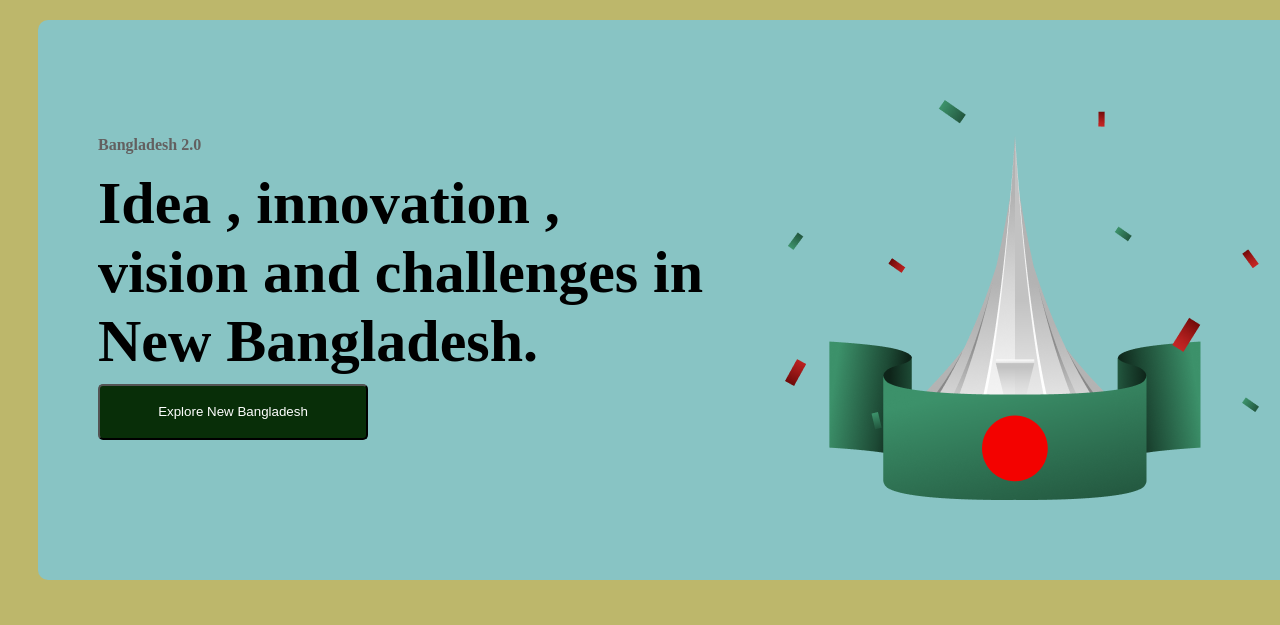
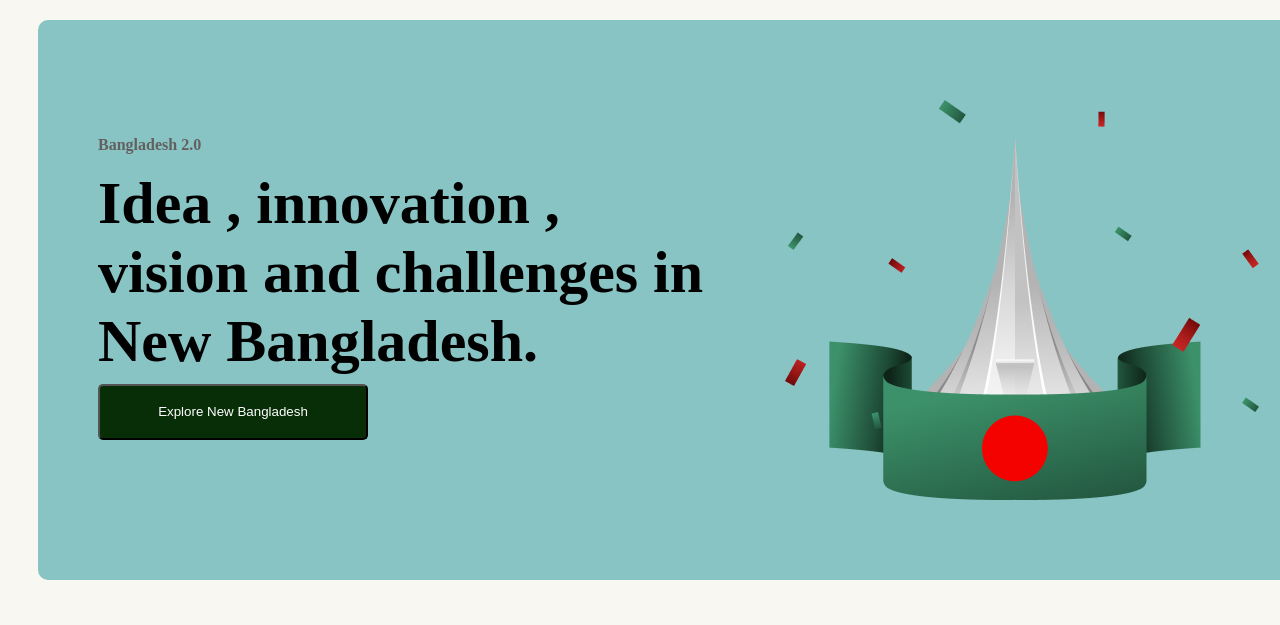
Before and after one commit to TANZIMAHMEDFAYSAL/tanzim-assignment-1, a plain HTML site: page index.html in a window 1280 px wide. Shown: the top 625 px of the page. Drawn offline with Linux system fonts and the light colour scheme.

Commit message:
commit-12

```diff
--- a/style.css
+++ b/style.css
@@ -1,6 +1,8 @@
 body{
-    background-color: darkkhaki;
+    background-color: rgb(248, 247, 242);
+
 }
+
 
 main{
 
```
Also changed, not shown: index.html (+1 -0 lines).
